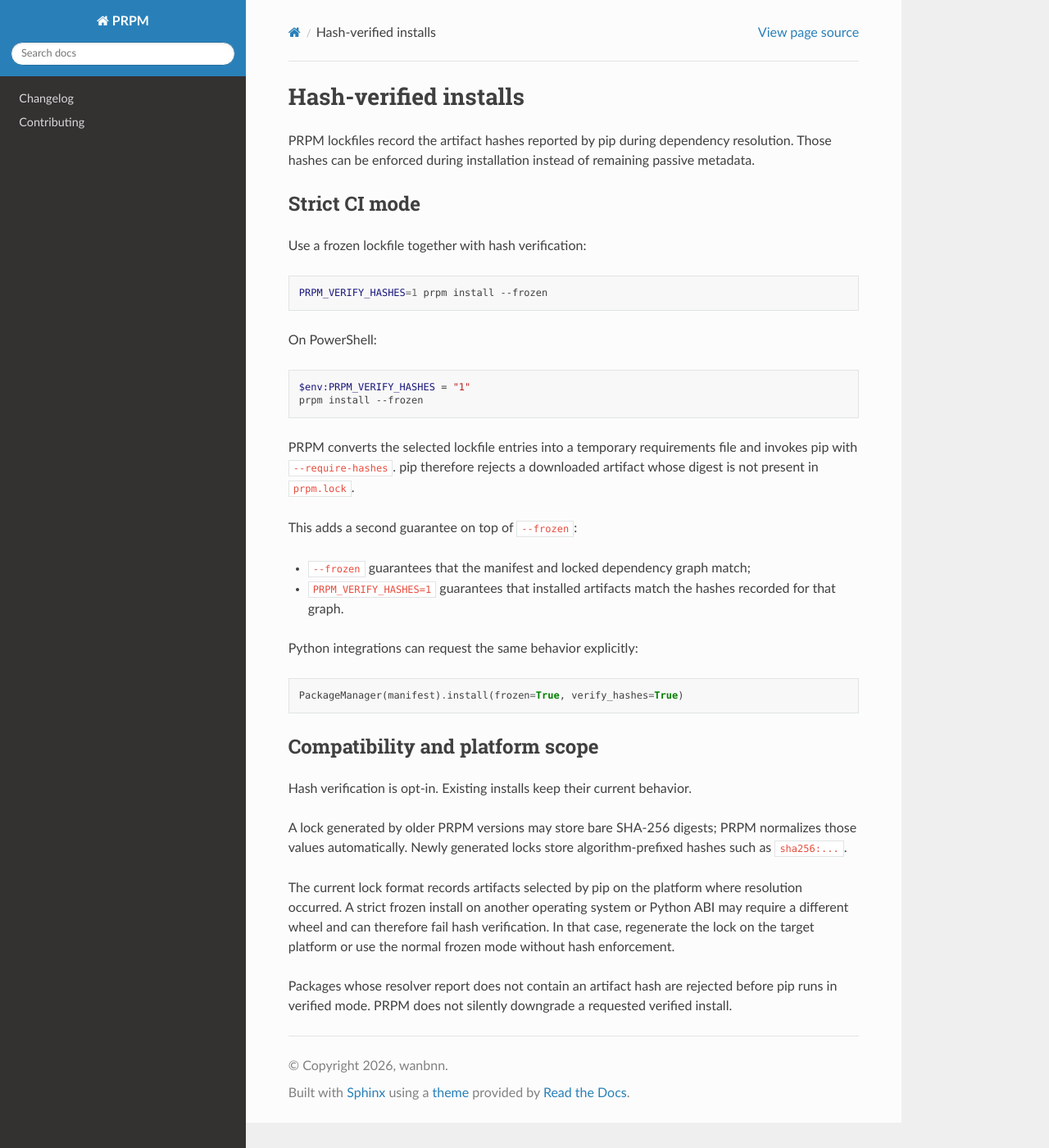
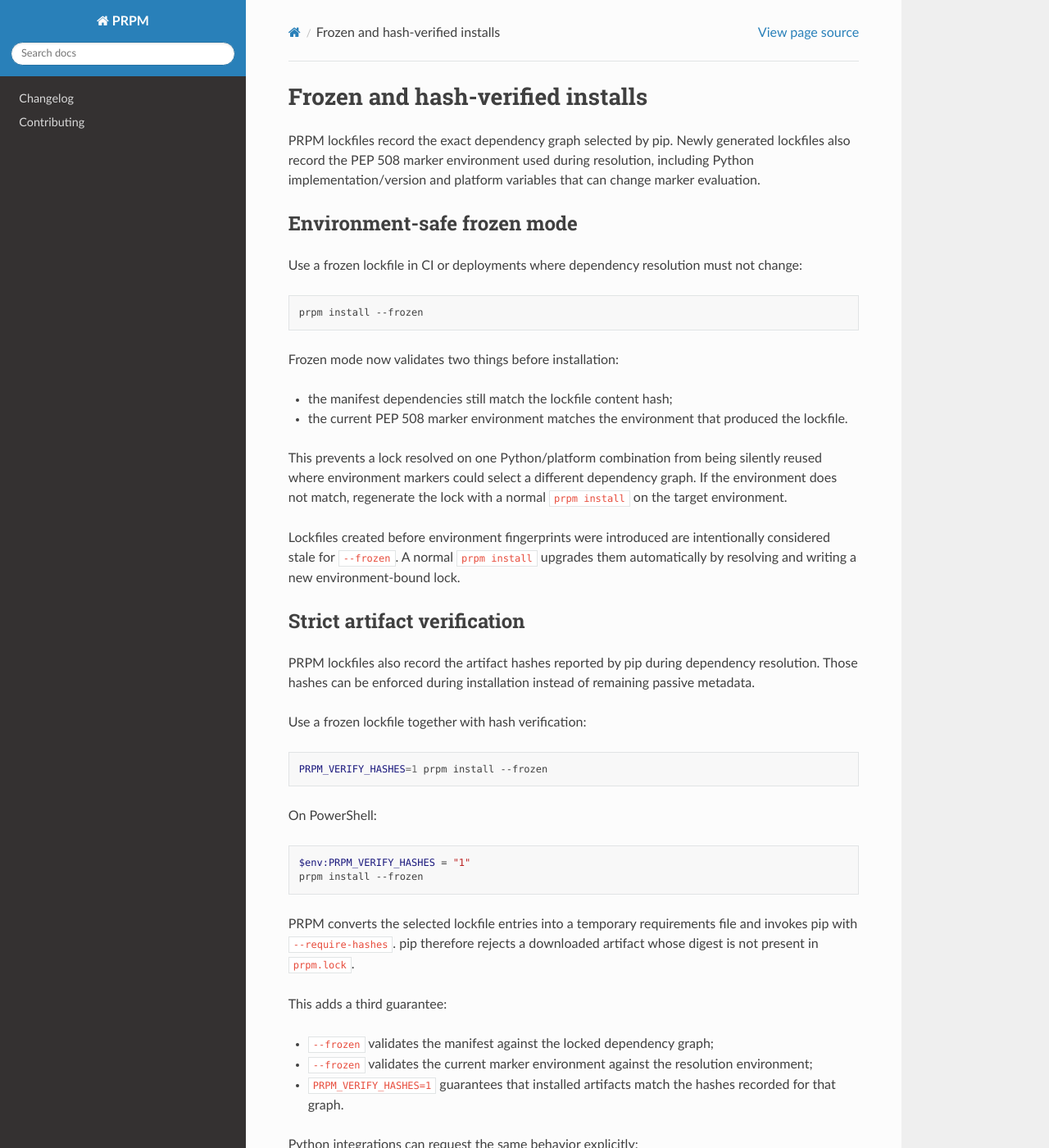
Before and after one commit to wanbnn/prpm, a Sphinx documentation site: the page built from docs/VERIFIED_INSTALLS.md, in a window 1280 px wide and 1400 px high. Shown: the whole window at 82% size. Built offline with Sphinx 7.4.7 and the Read the Docs theme 3.1.0, drawn with Linux system fonts in a browser that asks for light colours; some of the changed text lies outside the part shown.

Commit message:
feat: validate lockfile resolution environment
Bind frozen lockfiles to the PEP 508 marker environment used during dependency resolution, reject stale legacy locks in frozen mode, preserve normal-install regeneration, and document the stronger reproducibility guarantee.

````diff
--- a/docs/VERIFIED_INSTALLS.md
+++ b/docs/VERIFIED_INSTALLS.md
@@ -1,8 +1,27 @@
-# Hash-verified installs
+# Frozen and hash-verified installs
 
-PRPM lockfiles record the artifact hashes reported by pip during dependency resolution. Those hashes can be enforced during installation instead of remaining passive metadata.
+PRPM lockfiles record the exact dependency graph selected by pip. Newly generated lockfiles also record the PEP 508 marker environment used during resolution, including Python implementation/version and platform variables that can change marker evaluation.
 
-## Strict CI mode
+## Environment-safe frozen mode
+
+Use a frozen lockfile in CI or deployments where dependency resolution must not change:
+
+```bash
+prpm install --frozen
+```
+
+Frozen mode now validates two things before installation:
+
+- the manifest dependencies still match the lockfile content hash;
+- the current PEP 508 marker environment matches the environment that produced the lockfile.
+
+This prevents a lock resolved on one Python/platform combination from being silently reused where environment markers could select a different dependency graph. If the environment does not match, regenerate the lock with a normal `prpm install` on the target environment.
+
+Lockfiles created before environment fingerprints were introduced are intentionally considered stale for `--frozen`. A normal `prpm install` upgrades them automatically by resolving and writing a new environment-bound lock.
+
+## Strict artifact verification
+
+PRPM lockfiles also record the artifact hashes reported by pip during dependency resolution. Those hashes can be enforced during installation instead of remaining passive metadata.
 
 Use a frozen lockfile together with hash verification:
 
@@ -19,9 +38,10 @@
 
 PRPM converts the selected lockfile entries into a temporary requirements file and invokes pip with `--require-hashes`. pip therefore rejects a downloaded artifact whose digest is not present in `prpm.lock`.
 
-This adds a second guarantee on top of `--frozen`:
+This adds a third guarantee:
 
-- `--frozen` guarantees that the manifest and locked dependency graph match;
+- `--frozen` validates the manifest against the locked dependency graph;
+- `--frozen` validates the current marker environment against the resolution environment;
 - `PRPM_VERIFY_HASHES=1` guarantees that installed artifacts match the hashes recorded for that graph.
 
 Python integrations can request the same behavior explicitly:
@@ -32,10 +52,10 @@
 
 ## Compatibility and platform scope
 
-Hash verification is opt-in. Existing installs keep their current behavior.
+Hash verification remains opt-in. Existing non-frozen installs keep their normal resolve → lock → install flow and automatically refresh stale environment fingerprints.
 
-A lock generated by older PRPM versions may store bare SHA-256 digests; PRPM normalizes those values automatically. Newly generated locks store algorithm-prefixed hashes such as `sha256:...`.
+A lock generated by older PRPM versions may store bare SHA-256 digests; PRPM normalizes those values automatically after the lock has been regenerated for the current environment. Newly generated locks store algorithm-prefixed hashes such as `sha256:...`.
 
-The current lock format records artifacts selected by pip on the platform where resolution occurred. A strict frozen install on another operating system or Python ABI may require a different wheel and can therefore fail hash verification. In that case, regenerate the lock on the target platform or use the normal frozen mode without hash enforcement.
+The current lock format records artifacts selected by pip on the environment where resolution occurred. Cross-platform or cross-Python frozen installs are rejected before pip runs instead of risking a graph selected under incompatible marker values.
 
 Packages whose resolver report does not contain an artifact hash are rejected before pip runs in verified mode. PRPM does not silently downgrade a requested verified install.
````
Also changed, not shown: 2 other files.
